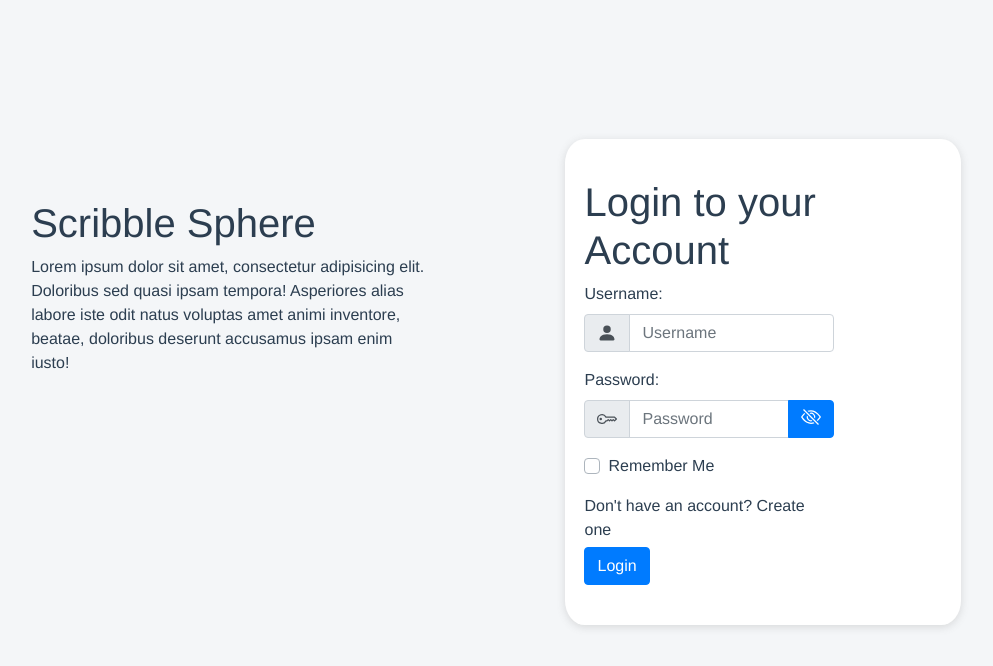
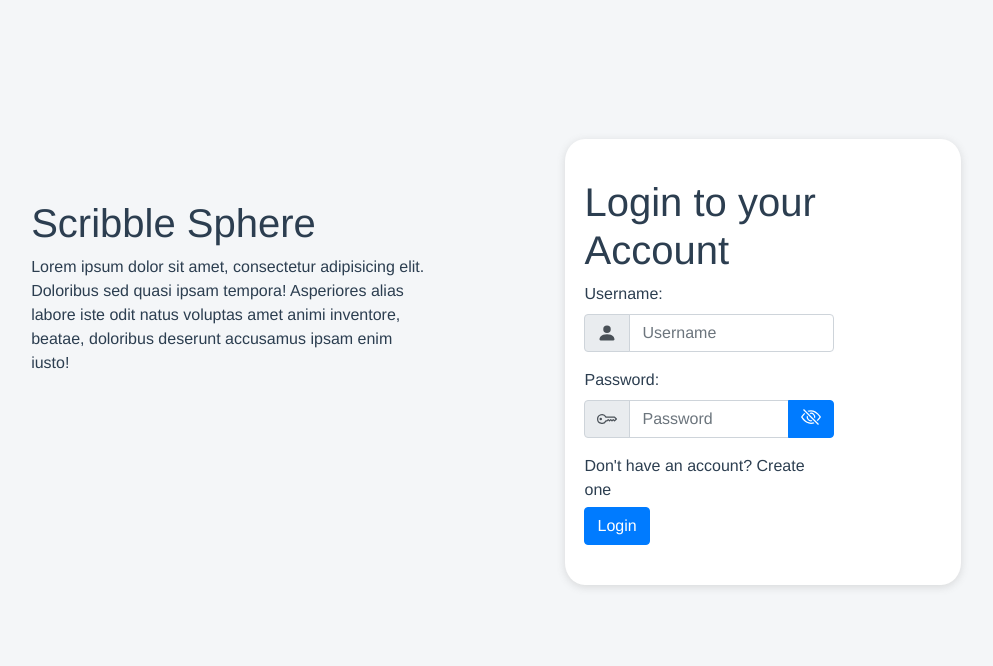
Before and after one commit to praddyyyy/scribble-sphere, a Vue app in the folder blog-app/: page / in a window 1280 px wide. Shown: the top 666 px of the page, without its empty margins (197-1190 px from the left). Built offline with nearby package versions, Linux system fonts and the light colour scheme.

Commit message:
Remove "Remember Me" component

```diff
--- a/blog-app/src/components/LoginCard.vue
+++ b/blog-app/src/components/LoginCard.vue
@@ -29,12 +29,6 @@
                     </template>
                 </b-input-group>
             </b-form-group>
-
-            <b-form-group id="input-group-4" v-slot="{ ariaDescribedby }">
-                <b-form-checkbox-group v-model="form.checked" id="checkboxes-4" :aria-describedby="ariaDescribedby">
-                    <b-form-checkbox value="remember">Remember Me</b-form-checkbox>
-                </b-form-checkbox-group>
-            </b-form-group>
             <p style="margin: 2% 0">Don't have an account? <a @click="$emit('create-account')">Create one</a></p>
 
             <b-button type="submit" variant="primary">Login</b-button>
@@ -61,30 +55,13 @@ export default {
         }),
         onSubmit(event) {
             event.preventDefault()
-            // const path = 'http://localhost:5000/api/v1/login';
 
             var formData = new FormData();
             formData.append('username', this.form.username);
             formData.append('password', this.form.password);
 
             this.login(formData)
-            // axios({
-            //     method: 'post',
-            //     url: path,
-            //     data: formData,
-            //     headers: { 'Content-Type': 'multipart/form-data' }
-            // })
-            //     .then((res) => {
-            //         this.msg = res.data;
-            //         console.log("API Result: ", this.msg)
-            //         if (res.status === 200) {
-            //             this.$router.push('/dashboard')
-            //         }
-            //     })
-            //     .catch((error) => {
-            //         // eslint-disable-next-line
-            //         console.error(error);
-            //     });
+
         },
         onReset(event) {
             event.preventDefault()
```
